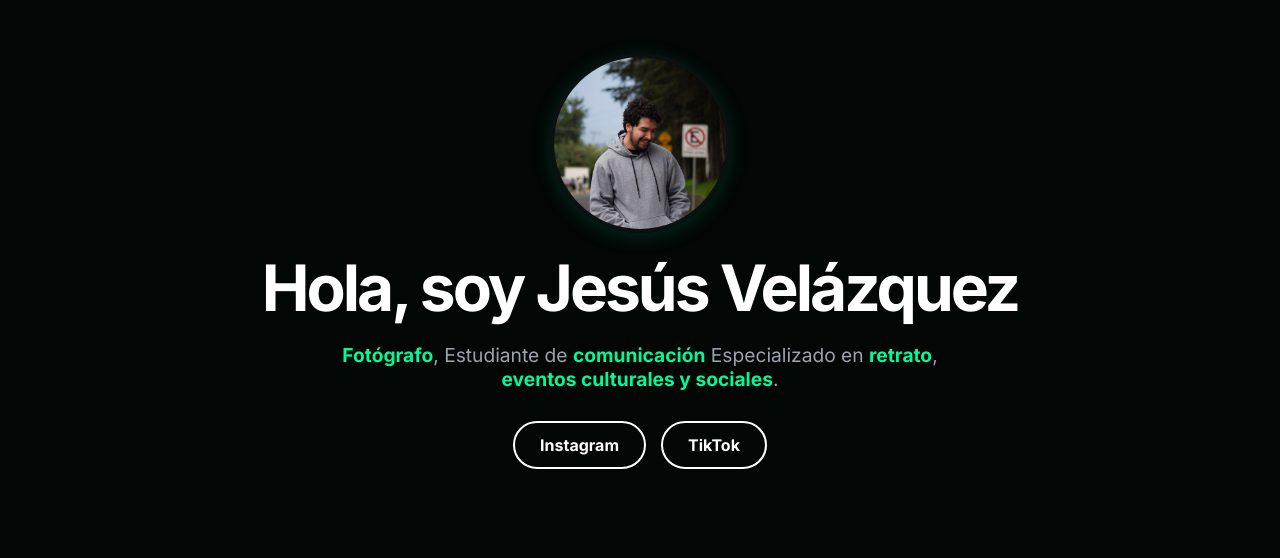
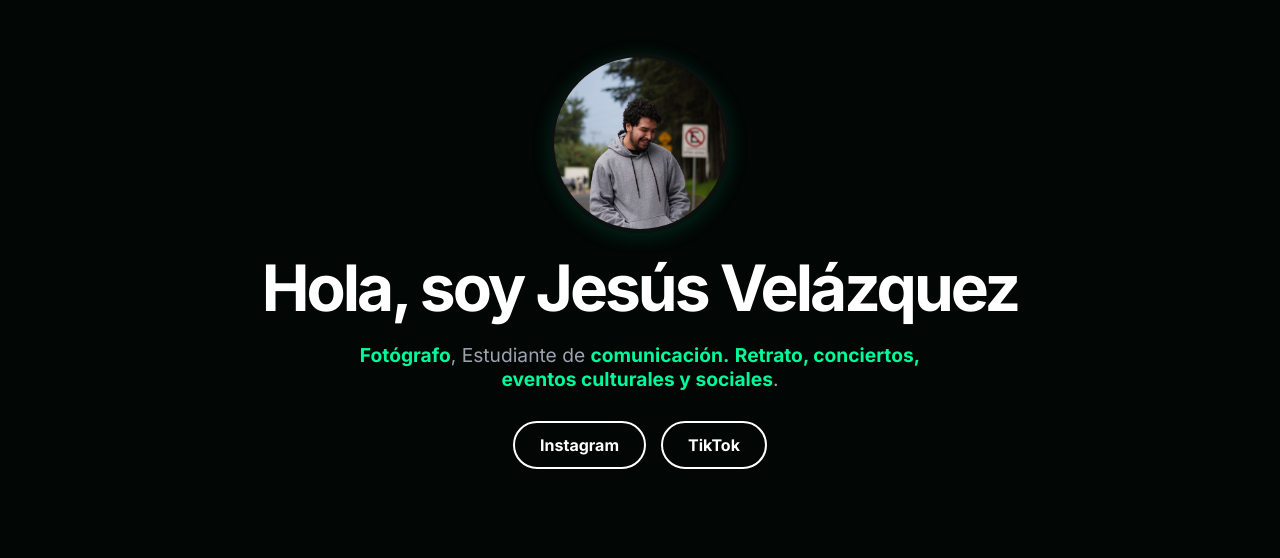
Before and after one commit to jesgometal21-rgb/jesgometal21-rgb.github.io, a plain HTML site: page index.html in a window 1280 px wide. Shown: the part 97-655 px from the top of the page. Drawn offline with Linux system fonts and the light colour scheme.

Commit message:
Update index.html

```diff
--- a/index.html
+++ b/index.html
@@ -26,7 +26,7 @@
     <section class="hero">
         <img src="imagenes/perfil.jpeg" class="foto-perfil" alt="Jesús Velázquez - Fotógrafo Profesional" width="180" height="180">
         <h1>Hola, soy Jesús Velázquez</h1>
-        <p><strong>Fotógrafo</strong>, Estudiante de <strong>comunicación</strong> Especializado en <strong>retrato</strong>, <strong>eventos culturales y sociales</strong>.</p>
+        <p><strong>Fotógrafo</strong>, Estudiante de <strong>comunicación.</strong> <strong>Retrato, conciertos, eventos culturales y sociales</strong>.</p>
 
         <div class="social-tags">
             <a href="https://www.instagram.com/vel_supernatural" target="_blank" class="btn-aspecto">Instagram</a>
```
